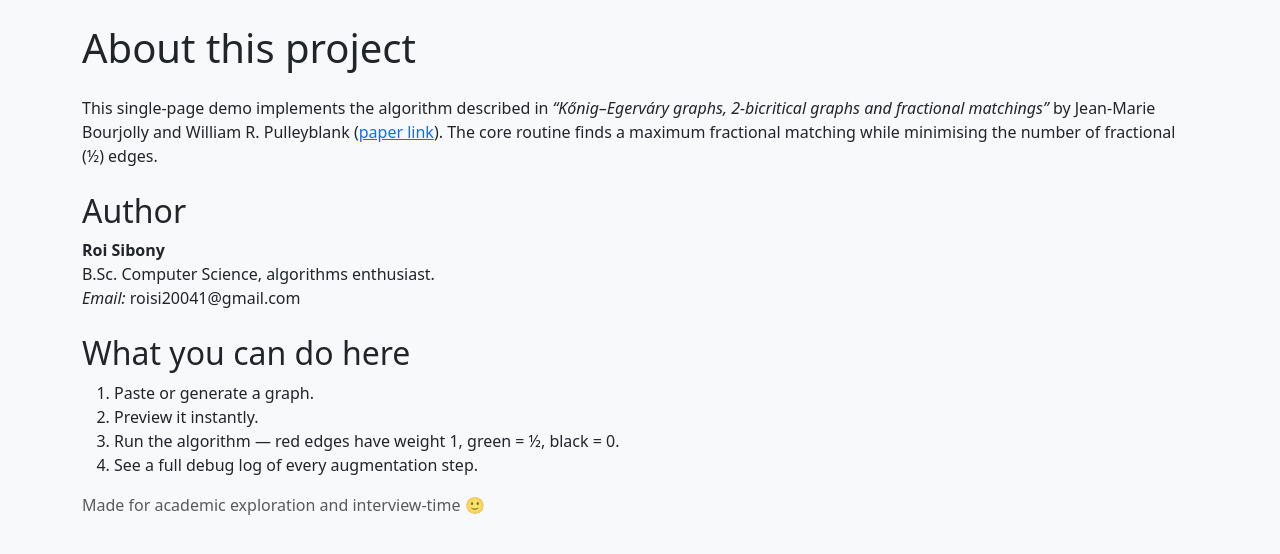
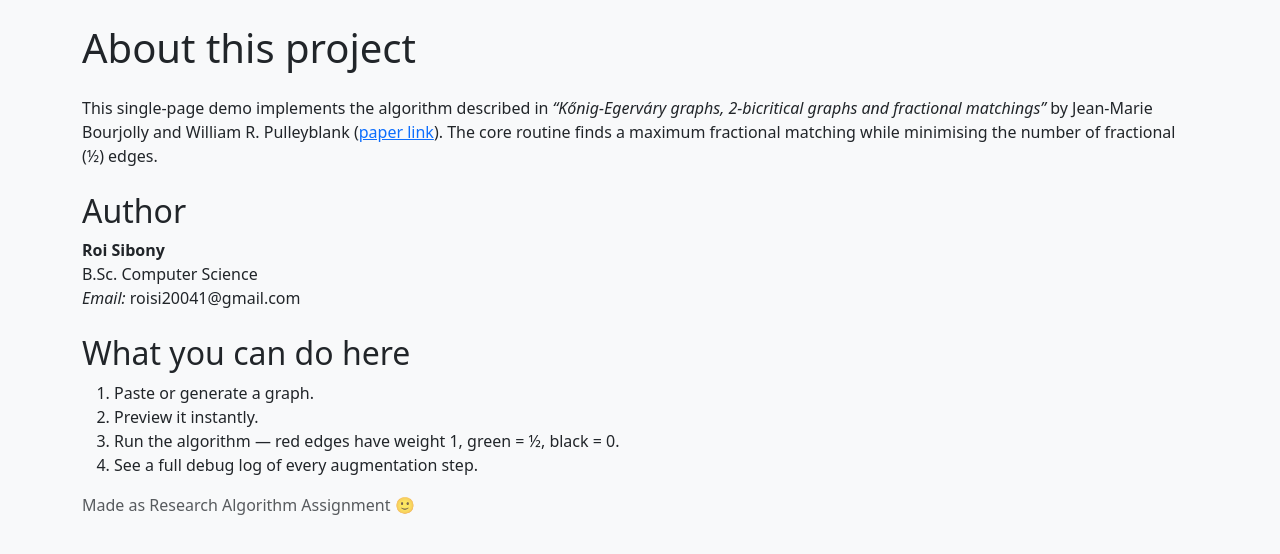
Before and after one commit to Sibo523/FractionalMatchingWebsite, a Flask app: page /about in a window 1280 px wide. Shown: the part 56-610 px from the top of the page. Run offline with Flask 3, Linux system fonts and the light colour scheme; parts of the project's set-up code (start-up, migrations or seed data) failed here and were passed over.

Commit message:
changed the about me

```diff
--- a/app.py
+++ b/app.py
@@ -2,7 +2,7 @@ import base64
 from typing import List, Tuple
 
 from flask import Flask, render_template, request, jsonify
-import matplotlib        # use non-GUI backend for servers
+import matplotlib
 matplotlib.use("Agg")
 import matplotlib.pyplot as plt
 import networkx as nx
--- a/templates/about.html
+++ b/templates/about.html
@@ -6,7 +6,7 @@
 
 <p>
   This single-page demo implements the algorithm described in
-  <em>“Kőnig–Egerváry graphs, 2-bicritical graphs and fractional matchings”</em>
+  <em>“Kőnig-Egerváry graphs, 2-bicritical graphs and fractional matchings”</em>
   by Jean-Marie Bourjolly and William R. Pulleyblank
   (<a href="https://doi.org/10.1016/0166-218X(92)90273-D" target="_blank">paper&nbsp;link</a>).
   The core routine finds a maximum fractional matching while minimising the
@@ -16,7 +16,7 @@
 <h2 class="mt-4">Author</h2>
 <p>
   <strong>Roi Sibony</strong><br>
-  B.Sc. Computer Science, algorithms enthusiast.<br>
+  B.Sc. Computer Science<br>
   <em>Email:</em> roisi20041@gmail.com
 </p>
 
@@ -29,6 +29,6 @@
 </ol>
 
 <p class="text-muted">
-  Made for academic exploration and interview-time&nbsp;🙂
+  Made as Research Algorithm Assignment&nbsp;🙂
 </p>
 {% endblock %}
```
